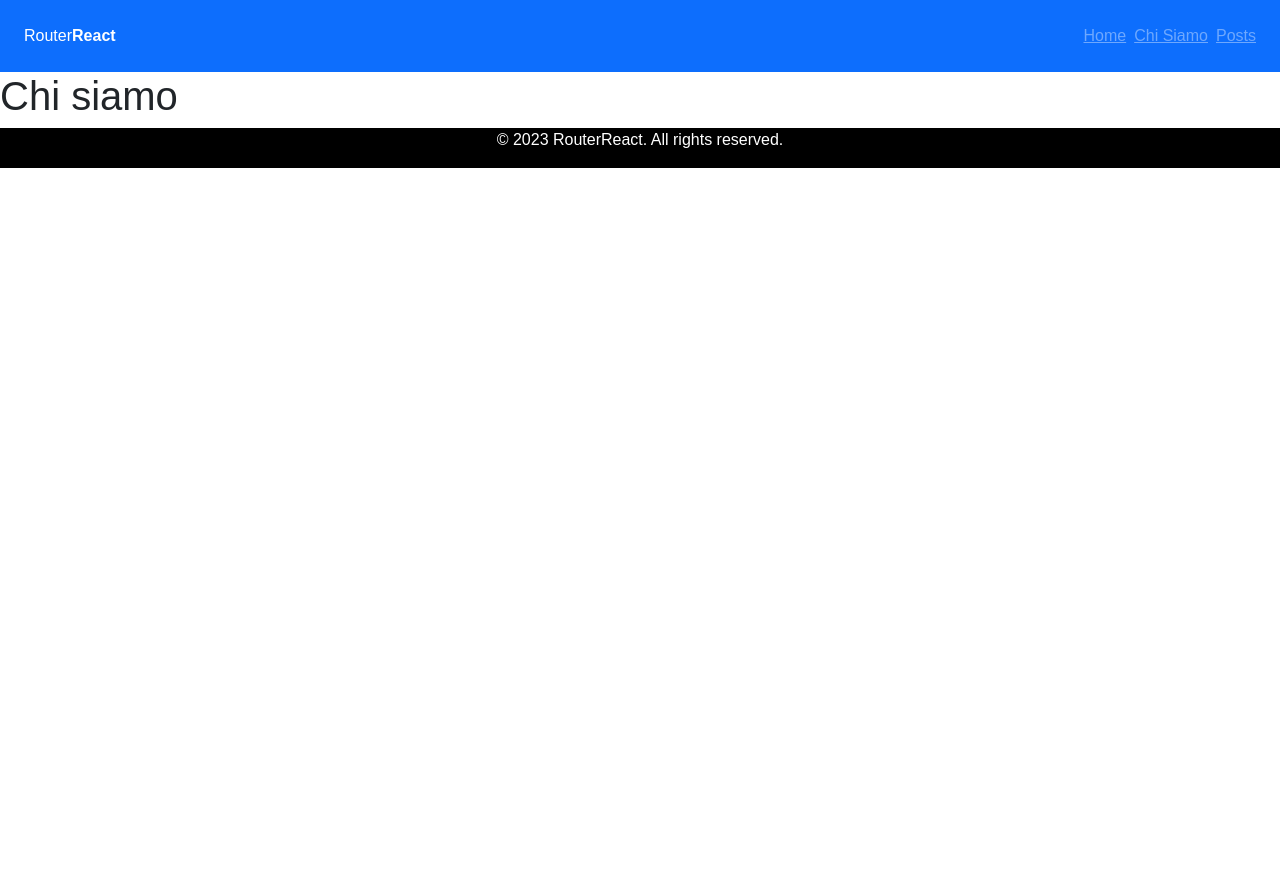
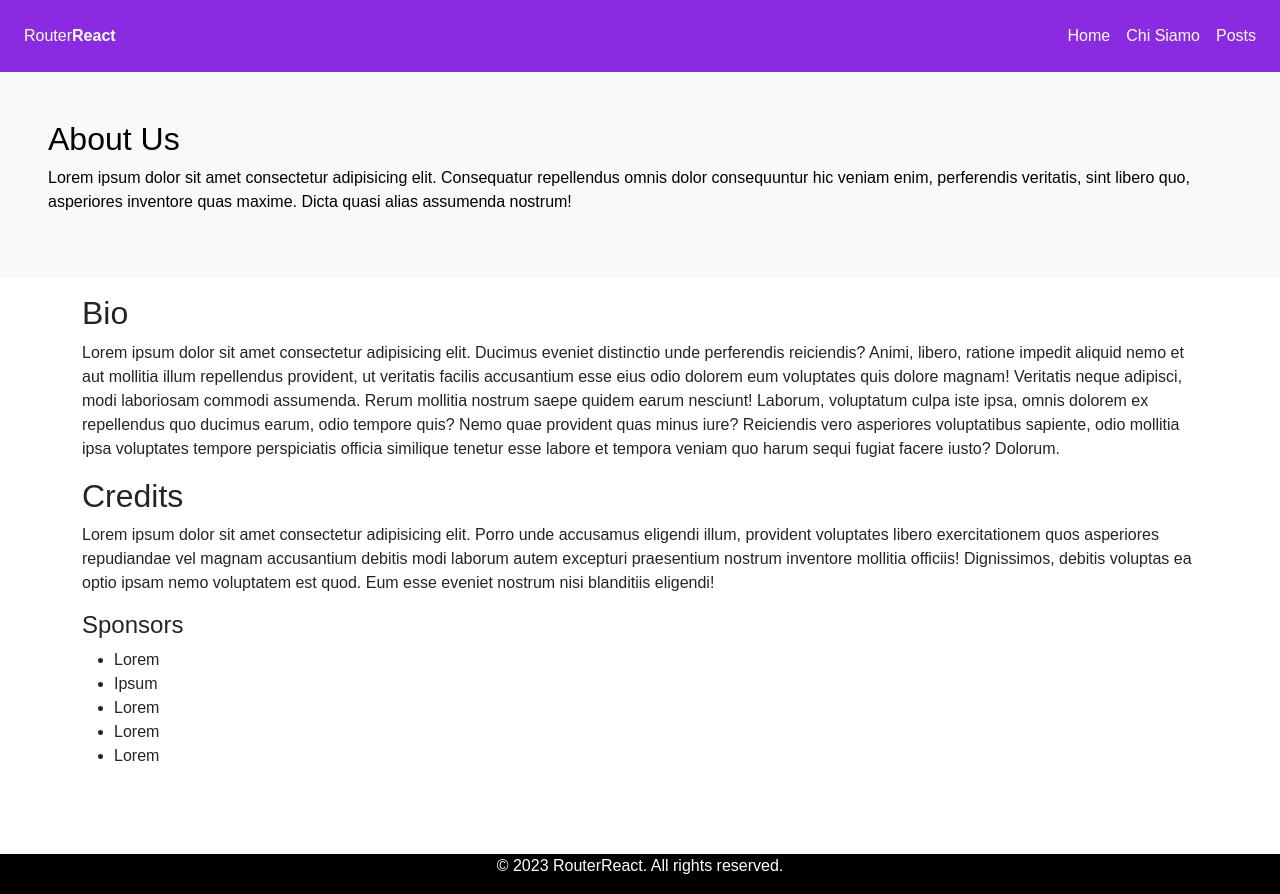
Before and after one commit to mattiacoli/react-router, a React (Vite) app: page /about in a window 1280 px wide. Before the commit the page ends 800 px from the top, so only its background shows below. Built offline with nearby package versions, Linux system fonts and the light colour scheme.

Commit message:
Edit Header component styling and layout; add About page content and structure

```diff
--- a/src/components/Header.jsx
+++ b/src/components/Header.jsx
@@ -4,26 +4,19 @@ export default function Header() {
 
   return (
     <>
-      <header>
+      <header className="p-4">
 
-        <nav className="navbar bg-primary p-4" data-bs-theme="dark">
+        <nav className="d-flex justify-content-between" >
           <div className="logo">
             Router<b>React</b>
           </div>
 
 
-          <div className="links_nav">
-            <ul className="nav gap-2">
-              <li className="nav-item">
-                <NavLink to={'/'}>Home</NavLink>
-              </li>
-              <li className="nav-item">
-                <NavLink to={'/about'}>Chi Siamo</NavLink>
-              </li>
-              <li className="nav-item">
-                <NavLink to={'/posts'}>Posts</NavLink>
-              </li>
-            </ul>
+          <div className="links_nav d-flex gap-3">
+            <NavLink to="/">Home</NavLink>
+            <NavLink to="/about">Chi Siamo</NavLink>
+            <NavLink to="/posts">Posts</NavLink>
+
           </div>
         </nav>
 
--- a/src/index.css
+++ b/src/index.css
@@ -12,7 +12,14 @@ body {
 }
 
 header {
+
+  background-color: blueviolet;
   color: white;
+
+  a {
+    text-decoration: none;
+    color: white;
+  }
 
 }
 
--- a/src/pages/About.jsx
+++ b/src/pages/About.jsx
@@ -1,7 +1,51 @@
 export default function About() {
   return (
     <>
-      <h1>Chi siamo</h1>
+      <div className="jumbotron">
+        <div className="mb-3">
+          <div
+            className="h-100 p-5 text-black bg-light">
+
+            <h2>About Us</h2>
+            <p>
+              Lorem ipsum dolor sit amet consectetur adipisicing elit. Consequatur repellendus omnis dolor consequuntur hic veniam enim, perferendis veritatis, sint libero quo, asperiores inventore quas maxime. Dicta quasi alias assumenda nostrum!
+            </p>
+          </div>
+        </div>
+      </div>
+
+      <main>
+        <div className="container">
+
+          <section>
+            <h2>Bio</h2>
+
+            <p>Lorem ipsum dolor sit amet consectetur adipisicing elit. Ducimus eveniet distinctio unde perferendis reiciendis? Animi, libero, ratione impedit aliquid nemo et aut mollitia illum repellendus provident, ut veritatis facilis accusantium esse eius odio dolorem eum voluptates quis dolore magnam! Veritatis neque adipisci, modi laboriosam commodi assumenda. Rerum mollitia nostrum saepe quidem earum nesciunt! Laborum, voluptatum culpa iste ipsa, omnis dolorem ex repellendus quo ducimus earum, odio tempore quis? Nemo quae provident quas minus iure? Reiciendis vero asperiores voluptatibus sapiente, odio mollitia ipsa voluptates tempore perspiciatis officia similique tenetur esse labore et tempora veniam quo harum sequi fugiat facere iusto? Dolorum.</p>
+
+          </section>
+
+          <section>
+            <h2>Credits</h2>
+            <p>
+              Lorem ipsum dolor sit amet consectetur adipisicing elit. Porro unde accusamus eligendi illum, provident voluptates libero exercitationem quos asperiores repudiandae vel magnam accusantium debitis modi laborum autem excepturi praesentium nostrum inventore mollitia officiis! Dignissimos, debitis voluptas ea optio ipsam nemo voluptatem est quod. Eum esse eveniet nostrum nisi blanditiis eligendi!
+            </p>
+
+
+            <h4>Sponsors</h4>
+
+            <ul>
+              <li>Lorem</li>
+              <li>Ipsum</li>
+              <li>Lorem</li>
+              <li>Lorem</li>
+              <li>Lorem</li>
+            </ul>
+          </section>
+
+        </div>
+
+      </main>
+
     </>
   )
 }
```
